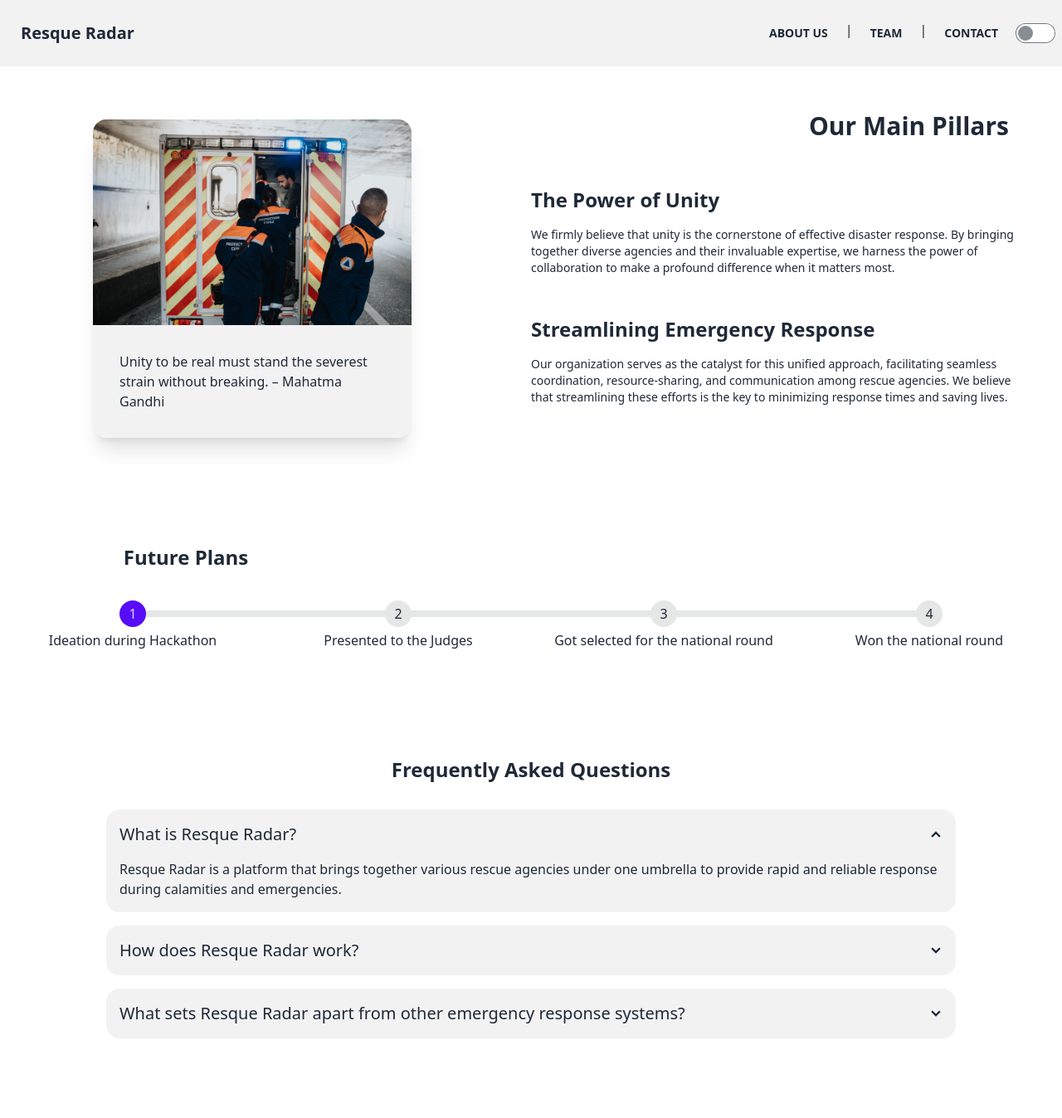
After one commit to RescueRadar/resque-radar, a Django app: page /about/ in a window 1280 px wide. The commit adds this page. Shown: the whole page at 83% size. Run offline with Django 4.2, Linux system fonts and the light colour scheme; some libraries are stand-ins or nearby versions.

Commit message:
added about page

```diff
--- a/base/views.py
+++ b/base/views.py
@@ -3,3 +3,6 @@ from django.shortcuts import render
 # Create your views here.
 def home(request):
     return render(request, 'home.html')
+
+def about(request):
+    return render(request, 'about.html')
--- a/rescueradar/urls.py
+++ b/rescueradar/urls.py
@@ -7,6 +7,7 @@ urlpatterns = [
     path('admin/', admin.site.urls),
     path('accounts/', include('allauth.urls')),
     path('', base_views.home, name='home'),
+    path('about/', base_views.about, name='about'),
     # path('', include(router.urls)),
     # path('api-auth/', include('rest_framework.urls', namespace='rest_framework'))
 ]
--- /dev/null
+++ b/templates/about.html
@@ -0,0 +1,86 @@
+{% extends 'base.html' %} {% block main %} {% load static %}
+
+<div class="flex mb-24 mt-12 flex-col md:flex-row">
+	<div class="flex-1 flex items-center justify-center">
+		<div class="card w-96 h-96 bg-base-200 shadow-xl mt-4">
+			<figure>
+				<img src="{% static 'img/rescue_bg_2.jpg' %}" alt="Rescue Image 1" class="rounded-t-lg" />
+			</figure>
+			<div class="card-body">
+				<p>Unity to be real must stand the severest strain without breaking. – Mahatma Gandhi</p>
+			</div>
+		</div>
+	</div>
+	<div class="flex-1 mx-8">
+		<h2>
+			<p class="text-3xl text-end mr-8 font-bold leading-relaxed mb-12">Our Main Pillars</p>
+		</h2>
+		<h2>
+			<p class="text-2xl font-bold my-4">The Power of Unity</p>
+		</h2>
+		<p class="text-sm mb-12">
+			We firmly believe that unity is the cornerstone of effective disaster response. By bringing together diverse
+			agencies and their invaluable expertise, we harness the power of collaboration to make a profound difference
+			when it matters most.
+		</p>
+		<h2>
+			<p class="text-2xl font-bold my-4">Streamlining Emergency Response</p>
+		</h2>
+		<p class="text-sm">
+			Our organization serves as the catalyst for this unified approach, facilitating seamless coordination,
+			resource-sharing, and communication among rescue agencies. We believe that streamlining these efforts is the
+			key to minimizing response times and saving lives.
+		</p>
+	</div>
+</div>
+
+<div class="my-32">
+	<h2 class="text-center w-1/4 ml-16 text-2xl font-bold my-8">Future Plans</h2>
+	<ul class="steps w-full">
+		<li class="step step-primary">Ideation during Hackathon</li>
+		<li class="step">Presented to the Judges</li>
+		<li class="step">Got selected for the national round</li>
+		<li class="step">Won the national round</li>
+	</ul>
+</div>
+
+<h2 class="text-center text-2xl font-bold my-8">Frequently Asked Questions</h2>
+<div class="flex items-center justify-center mb-24">
+	<div class="flex-1 max-w-5xl space-y-4">
+		<div class="collapse collapse-arrow bg-base-200">
+			<input type="radio" name="my-accordion-2" checked="checked" />
+			<div class="collapse-title text-xl font-medium">What is Resque Radar?</div>
+			<div class="collapse-content">
+				<p>
+					Resque Radar is a platform that brings together various rescue agencies under one umbrella to
+					provide rapid and reliable response during calamities and emergencies.
+				</p>
+			</div>
+		</div>
+		<div class="collapse collapse-arrow bg-base-200">
+			<input type="radio" name="my-accordion-2" />
+			<div class="collapse-title text-xl font-medium">How does Resque Radar work?</div>
+			<div class="collapse-content">
+				<p>
+					Resque Radar facilitates seamless coordination and communication among rescue agencies. It provides
+					a central platform where agencies can share resources, expertise, and information, ensuring a more
+					efficient response to disasters.
+				</p>
+			</div>
+		</div>
+		<div class="collapse collapse-arrow bg-base-200">
+			<input type="radio" name="my-accordion-2" />
+			<div class="collapse-title text-xl font-medium">
+				What sets Resque Radar apart from other emergency response systems?
+			</div>
+			<div class="collapse-content">
+				<p>
+					Resque Radar's unique strength lies in its ability to unite multiple rescue agencies, fostering
+					collaboration and resource-sharing. This collaborative approach enhances the speed and efficiency of
+					emergency responses, ultimately saving more lives.
+				</p>
+			</div>
+		</div>
+	</div>
+</div>
+{% endblock %}
--- a/templates/base.html
+++ b/templates/base.html
@@ -29,7 +29,8 @@
 			<div class="navbar-end">
 				<div class="mr-2 hidden md:block">
 					<ul tabindex="0" class="flex text-md">
-						<li><a class="btn btn-ghost btn-sm">Why Us?</a></li>
+						<li><a class="btn btn-ghost btn-sm"
+								href="{% url 'about' %}">About Us</a></li>
 						<p class="px-2">|</p>
 						<li><a class="btn btn-ghost btn-sm">Team</a></li>
 						<p class="px-2">|</p>
```
